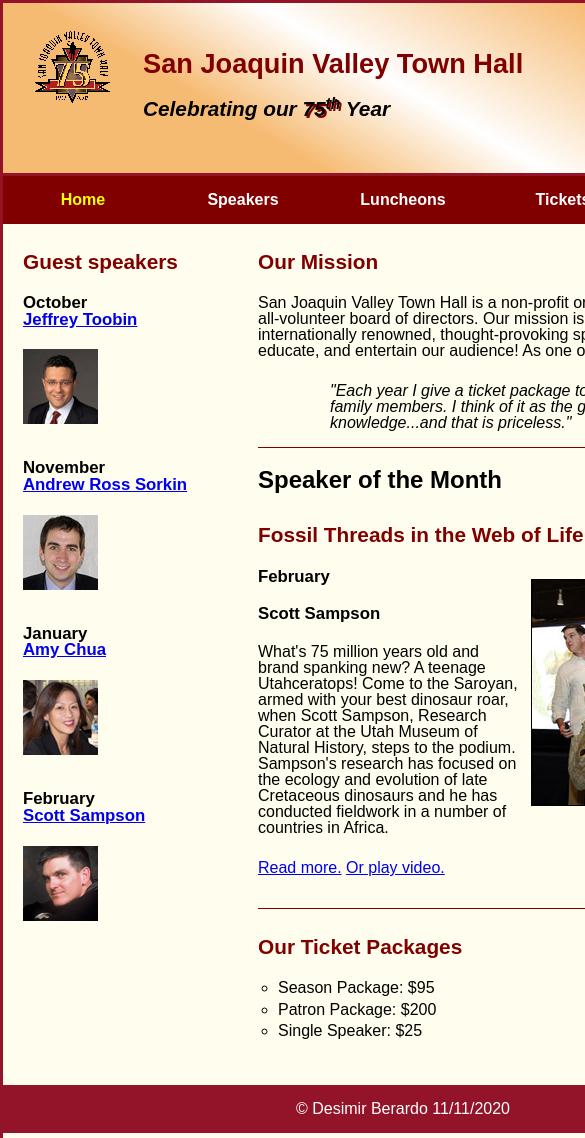
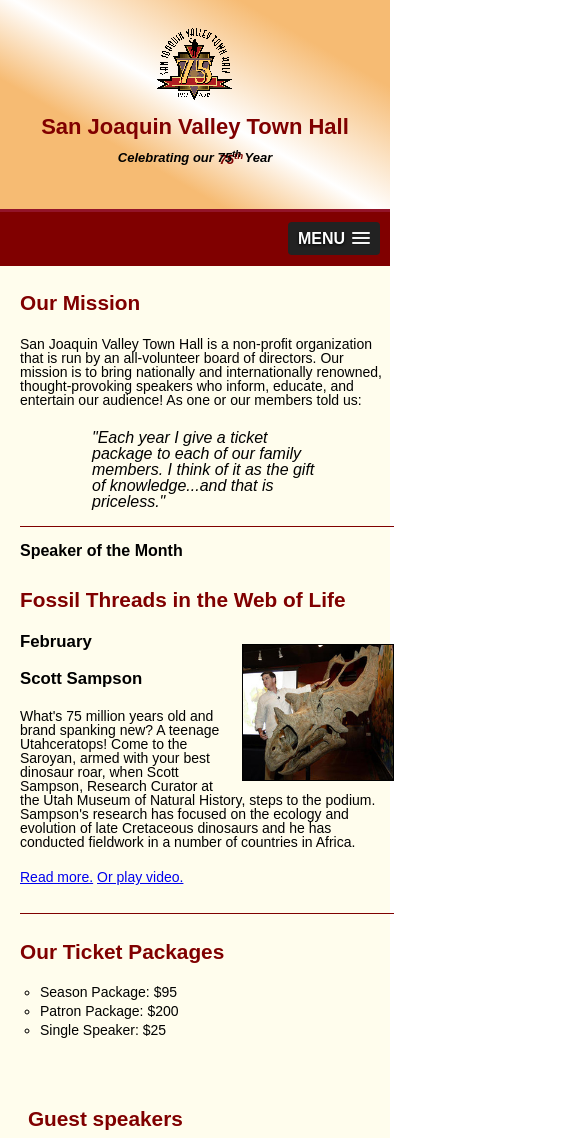
Before and after one commit to DesiBerardo/A15, a plain HTML site: page index.html in a window 390 px wide. Shown: the top 1138 px of the page, 585 px wide, since content can reach past the window. Drawn offline with nearby package versions, Linux system fonts and the light colour scheme.

Commit message:
Completed

```diff
--- a/index.html
+++ b/index.html
@@ -3,10 +3,19 @@
 
 <head>
 	<meta charset="utf-8">
+	<meta name="viewport" content="width=device-width, initial-scale=1">
 	<title>San Joaquin Valley Town Hall</title>
 	<link rel="shortcut icon" href="images/town_hall_logo.gif">
 	<link rel="stylesheet" href="styles/normalize.css">
 	<link rel="stylesheet" href="styles/main.css">
+	<link rel="stylesheet" href="styles/slicknav.css">
+	<script src="https://code.jquery.com/jquery-3.2.1.min.js"></script>
+	<script src="js/jquery.slicknav.min.js"></script>
+	<script type="text/javascript">
+		$(document).ready(function(){
+			$('#nav_menu').slicknav({prependTo:"#mobile_menu"});
+		});
+	</script>
 </head>
 
 <body>
@@ -15,7 +24,7 @@
 		<h2>San Joaquin Valley Town Hall</h2>
 		<h3>Celebrating our <em class="shadow" id="shadow">75<sup>th</sup></em> Year</h3>
 	</header>
-
+	<nav id="mobile_menu"></nav>
 	<nav id = 'nav_menu'>
 		<ul>
 			<li><a href="index.html" class="current">Home</a> </li>
@@ -78,7 +87,7 @@
 
 	</main>
 	<footer>
-		<p>&#169 Desimir Berardo 11/11/2020</p>
+		<p>&#169 Desimir Berardo 11/17/2020</p>
 	</footer>
 </body>
 </html>
--- a/styles/main.css
+++ b/styles/main.css
@@ -3,7 +3,8 @@
 body {
 	font-family: Arial, Helvetica, sans-serif;
     font-size: 100%;
-	width: 800px;
+	width: 99%;
+	max-width: 960px;
 	margin: 0 auto;
 	border: 3px solid #931429 ;
 	background-color: #fffded;
@@ -128,6 +129,8 @@ article img{
 	margin-bottom: 10px;
 	margin-left: 10px;
 	border: black 1px solid;
+	max-width: 40%;
+	min-width: 150px;
 
 }
 main section h2{
@@ -178,3 +181,87 @@ footer p{
 	padding-bottom: 1em;
 	clear: right;
 }
+/* tablet portrait to standard 960 */
+@media only screen and (max-width: 959px) {
+	#nav_menu ul li a {
+		font-size: .875em;                      /* 14 / 16 */
+	}
+	section h1 {
+		font-size: 1.5em;                       /* 24 / 16 */
+	}
+	section h2, aside h2 {
+		font-size: 1.125em;                     /* 18 / 16 */
+	}
+}
+
+#mobile_menu {
+	display: none;
+}
+/* mobile landscape to tablet portrait */
+@media only screen and (max-width: 767px) {
+	#nav_menu {
+		display: none;
+	}
+	#mobile_menu {
+		display: block;
+	}
+	.slicknav_menu {
+		background-color: #800000 !important;
+	}
+	body {
+		width: 100%;
+		margin: 0;
+		border: none;
+	}
+	header, footer p {
+		text-align: center;
+	}
+	footer p { margin-right: 0; }
+	header h2 {
+		font-size: 1.625em;                    /* 26 / 16 */
+		margin: .4em 0 .25em 0;
+	}
+	header h3 {
+		font-size: 1em;                        /* base font size */
+		margin-left: 0;
+	}
+	header img {
+		float: none;
+	}
+	section {
+		width: 95.9596%;                       /* 100 - (2 * 2.0202) for padding */
+		float: none;
+		margin-right: 2.0202%;                 /* 20 / 990 */
+		padding-right: 0;
+	}
+	aside {
+		width: 91.9192%;                       /* 100 - (4 * 2.0202) for padding and margins */
+		float: none;
+		margin: 0 2.0202% 2.0202% 2.0202%;     /* 20 / 990 */
+	}
+}
+
+/* mobile portrait to mobile landscape */
+@media only screen and (max-width: 479px) {
+	header h2 {
+		font-size: 1.375em;                    /* 22 / 16 */
+	}
+	header h3 {
+		font-size: .8125em;                    /* 13 / 16 */
+	}
+	p {
+		font-size: .875em;                     /* 14 / 16 */
+	}
+	section h1, section h2, aside h2 {
+		font-size: 1em;                        /* base font size */
+	}
+	section li, aside li {
+		font-size: .875em;                     /* 14 / 16 */
+	}
+	aside h3 {
+		font-size: .9375em;                     /* 15 / 16 */
+	}
+	footer p {
+		font-size: .6875em;                     /* 11 / 16 */
+	}
+}
```
